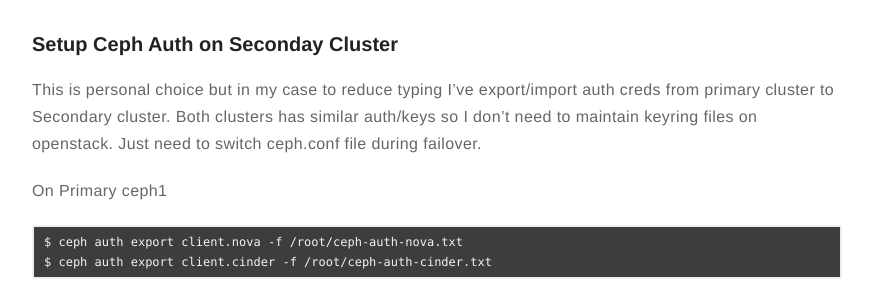
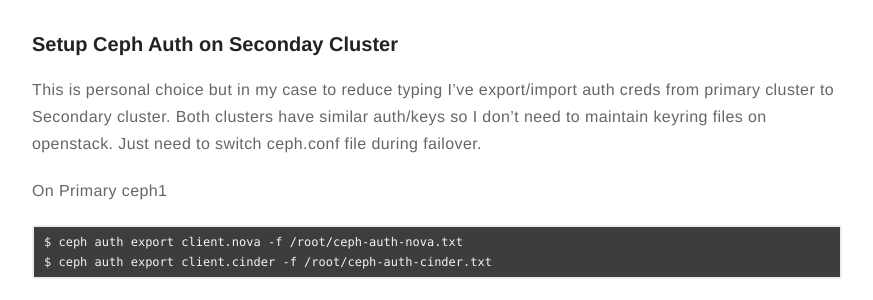
Before and after one commit to satishdotpatel/satishdotpatel.github.io, a Jekyll site: the page built from _posts/2024-01-21-openstack-dr-with-ceph-rbd-mirror.markdown, in a window 1280 px wide and 900 px high, scrolled down 659 px. Shown: the part 179-479 px from the top of the window, without its empty margins (203-1076 px from the left). Built offline with Jekyll 4.4.1, drawn with Linux system fonts in a browser that asks for light colours; comment, search, counter and statistics services are not loaded; some of the changed text lies outside the part shown.

Commit message:
openstack dr

```diff
--- a/_posts/2024-01-21-openstack-dr-with-ceph-rbd-mirror.markdown
+++ b/_posts/2024-01-21-openstack-dr-with-ceph-rbd-mirror.markdown
@@ -32,7 +32,7 @@
 
 ### Setup Ceph Auth on Seconday Cluster
 
-This is personal choice but in my case to reduce typing I've export/import auth creds from primary cluster to Secondary cluster. Both clusters has similar auth/keys so I don't need to maintain keyring files on openstack. Just need to switch ceph.conf file during failover.
+This is personal choice but in my case to reduce typing I've export/import auth creds from primary cluster to Secondary cluster. Both clusters have similar auth/keys so I don't need to maintain keyring files on openstack. Just need to switch ceph.conf file during failover.
 
 On Primary ceph1
 
```
Also changed, not shown: other parts of _posts/2024-01-21-openstack-dr-with-ceph-rbd-mirror.markdown (+1 -1 lines).
